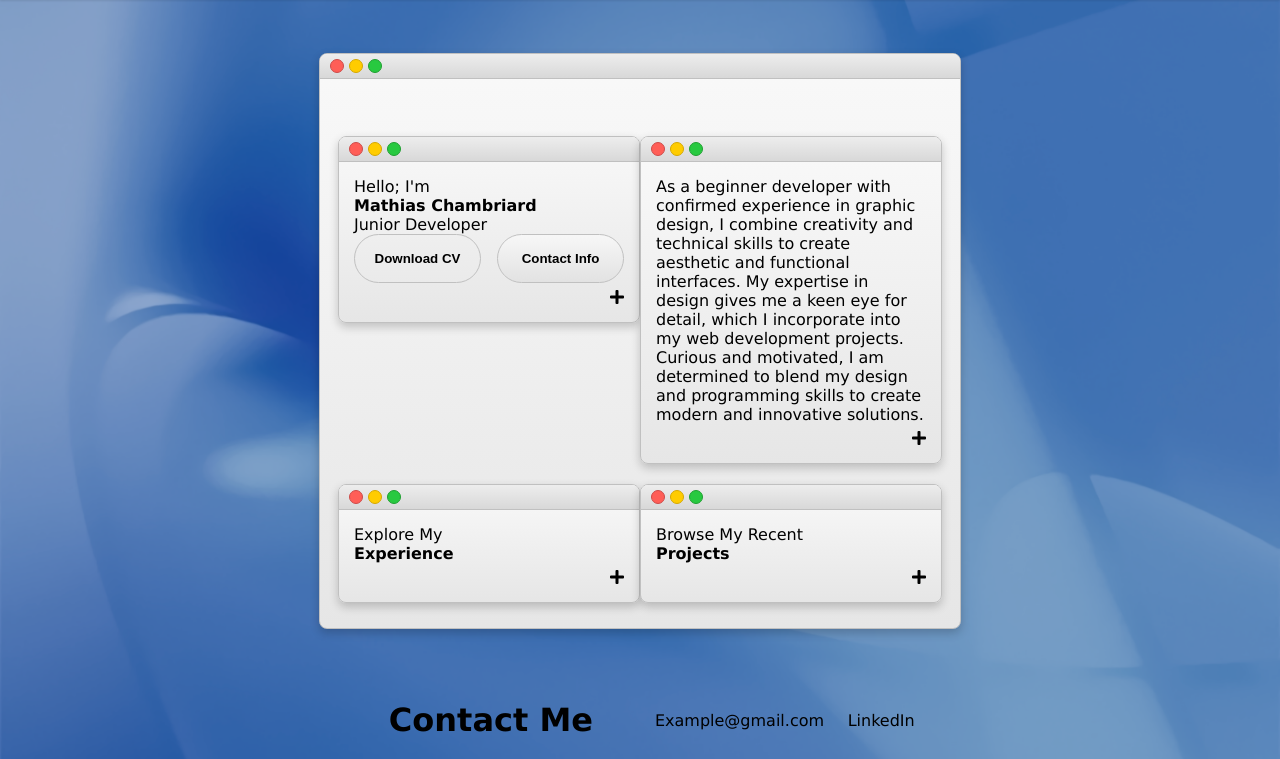
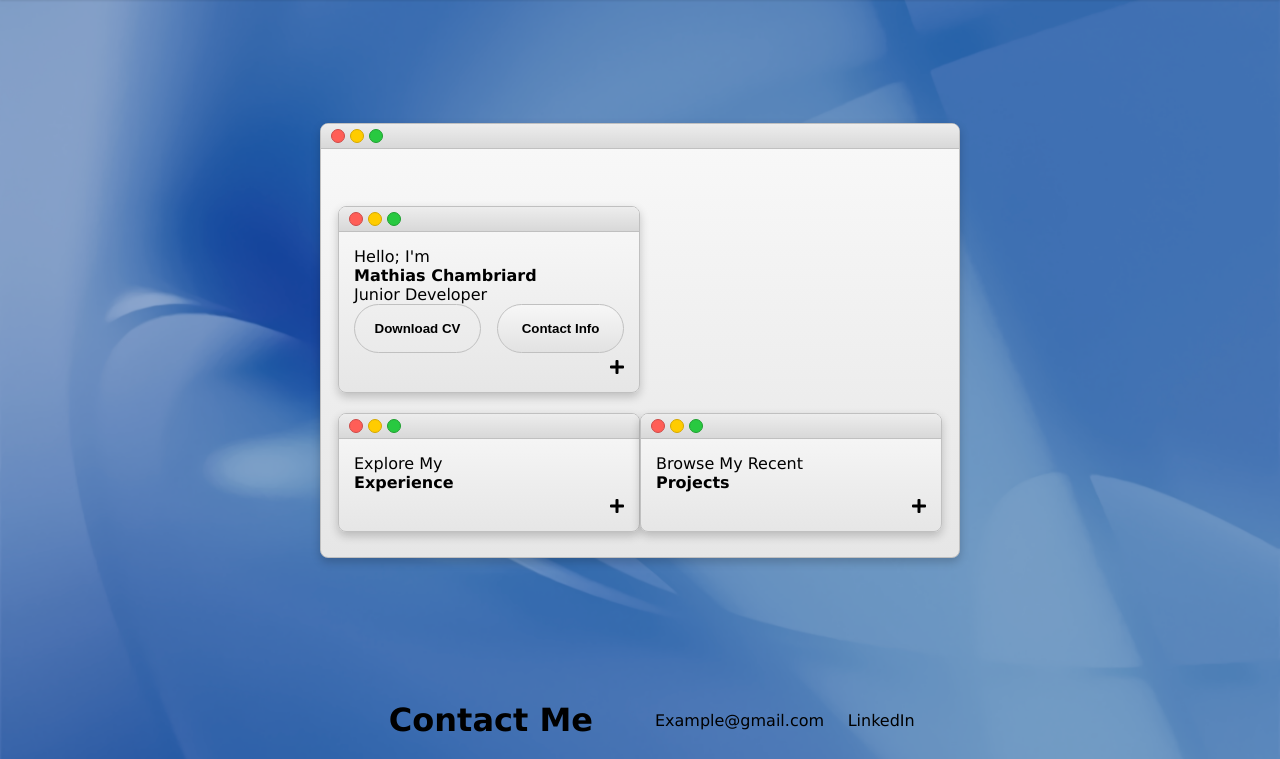
Before and after one commit to Trapo6x7/portfoliofinal, a PHP site: page / in a window 1280 px wide. Shown: the part 41-800 px from the top of the page. Run offline with PHP 8.4, Linux system fonts and the light colour scheme.

Commit message:
BUG :CSS JS

```diff
--- a/index.html
+++ b/index.html
@@ -58,7 +58,7 @@
   <div class="content flex-col">
     <section id="center1" class="flex justify-center">
 <div  class="flex-col justify-center">
-<div  id="bigwindow" class="flex">
+<div class="flex">
     <div>
       <article id="toggleDiv1" class="window">
         <div class="title-bar">
@@ -88,34 +88,8 @@
               <p class="voirplus"><i class="fas fa-plus"></i></p>
         </div>
       </article>
+      <div class="flex">
         <article class="window none1">
-        <div class="title-bar">
-          <div class="buttons">
-            <div class="button close"></div>
-            <div class="button minimize"></div>
-            <div class="button maximize"></div>
-          </div>
-          <span></span>
-        </div>
-        <div class="content flex-col">
-          <img src="./assets/trapoNB.png" alt="Juste le boss en fait" id="profilepic" width="100%" />
-          <div id="socials-container">
-            <a href="https://www.linkedin.com/in/mathias-chambriard-803949237/"> <img src="./assets/linkedin.png"
-                alt="My LinkedIn profile" class="icon"></a>
-            <a href="https://github.com/Trapo6x7"> <img src="./assets/github.png" alt="My Github profile"
-                class="icon" /></a>
-
-          </div>
-          <!-- <p class="voirplus"><i class="fas fa-minus"></i></p> -->
-        </div>
-      </article>
-    </div>
-
-    <div>
-        <div class="flex">
-          <div class="flex-col">
-    </div>
-      <article id="toggleDiv2" class="window">
           <div class="title-bar">
             <div class="buttons">
               <div class="button close"></div>
@@ -138,11 +112,11 @@
               which I incorporate into my web development projects. Curious and motivated, I am determined to blend my
               design and programming skills to create modern and innovative solutions.
             </p>
-          <p class="voirplus"><i class="fas fa-plus"></i></p>
+            <p class="voirplus"><i class="fas fa-minus"></i></p>
 
               </div>
             </article>
-          <article class="window none2">
+      <article class="window none1">
         <div class="title-bar">
           <div class="buttons">
             <div class="button close"></div>
@@ -152,13 +126,20 @@
           <span></span>
         </div>
         <div class="content flex-col">
-              <img src="./assets/education.png" alt="Education icon" class="icon" />
-              <h3>Education</h3>
-              <p>B.Sc. Bachelors Degree<br />M.Sc. Masters Degree</p>
+          <img src="./assets/trapoNB.png" alt="Juste le boss en fait" id="profilepic" width="100%" />
+          <div id="socials-container">
+            <a href="https://www.linkedin.com/in/mathias-chambriard-803949237/"> <img src="./assets/linkedin.png"
+                alt="My LinkedIn profile" class="icon"></a>
+            <a href="https://github.com/Trapo6x7"> <img src="./assets/github.png" alt="My Github profile"
+                class="icon" /></a>
+
+          </div>
+          <!-- <p class="voirplus"><i class="fas fa-minus"></i></p> -->
         </div>
       </article>
-            </div>
-   </div>
+
+    </div></div>
+
 </div>
 <div class="flex">
    <div class="flex-col">
--- a/style2.css
+++ b/style2.css
@@ -62,6 +62,7 @@
   display: flex;
   justify-content: space-between;
   align-items: center;
+
 }
 
 .window .title-bar .buttons {
@@ -104,7 +105,9 @@
   border: 1px solid #c0c0c0;
   border-radius: 8px;
   box-shadow: 0 4px 10px rgba(0, 0, 0, 0.2);
-  width: 50%;
+  width: 50%; /* Ou une valeur fixe, si nécessaire */
+  max-width: 100%; /* Évite les débordements */
+  box-sizing: border-box; /* Inclut les bordures/padding */
   margin: 20px auto;
   overflow: scroll;
 }
@@ -114,9 +117,11 @@
   border-bottom: 1px solid #c0c0c0;
   color: black;
   padding: 5px 10px;
+  width: 100%;
   display: flex;
   justify-content: space-between;
   align-items: center;
+  box-sizing: border-box; /* Pour inclure le padding dans la largeur */
 }
 
 .window2 .title-bar .buttons {
```
Also changed, not shown: script.js (+9 -29 lines). Lines whose indentation alone changed are shown as unchanged.
